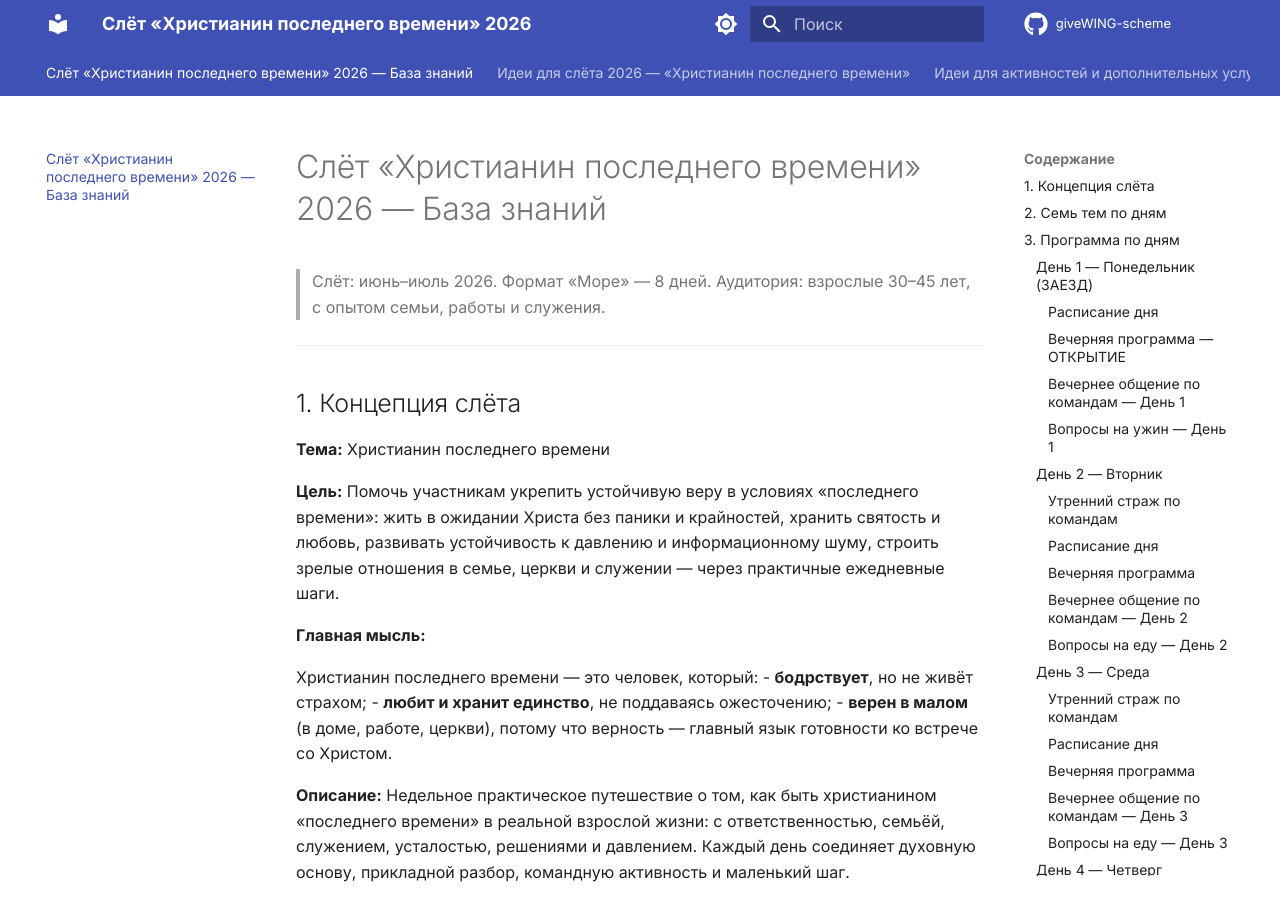
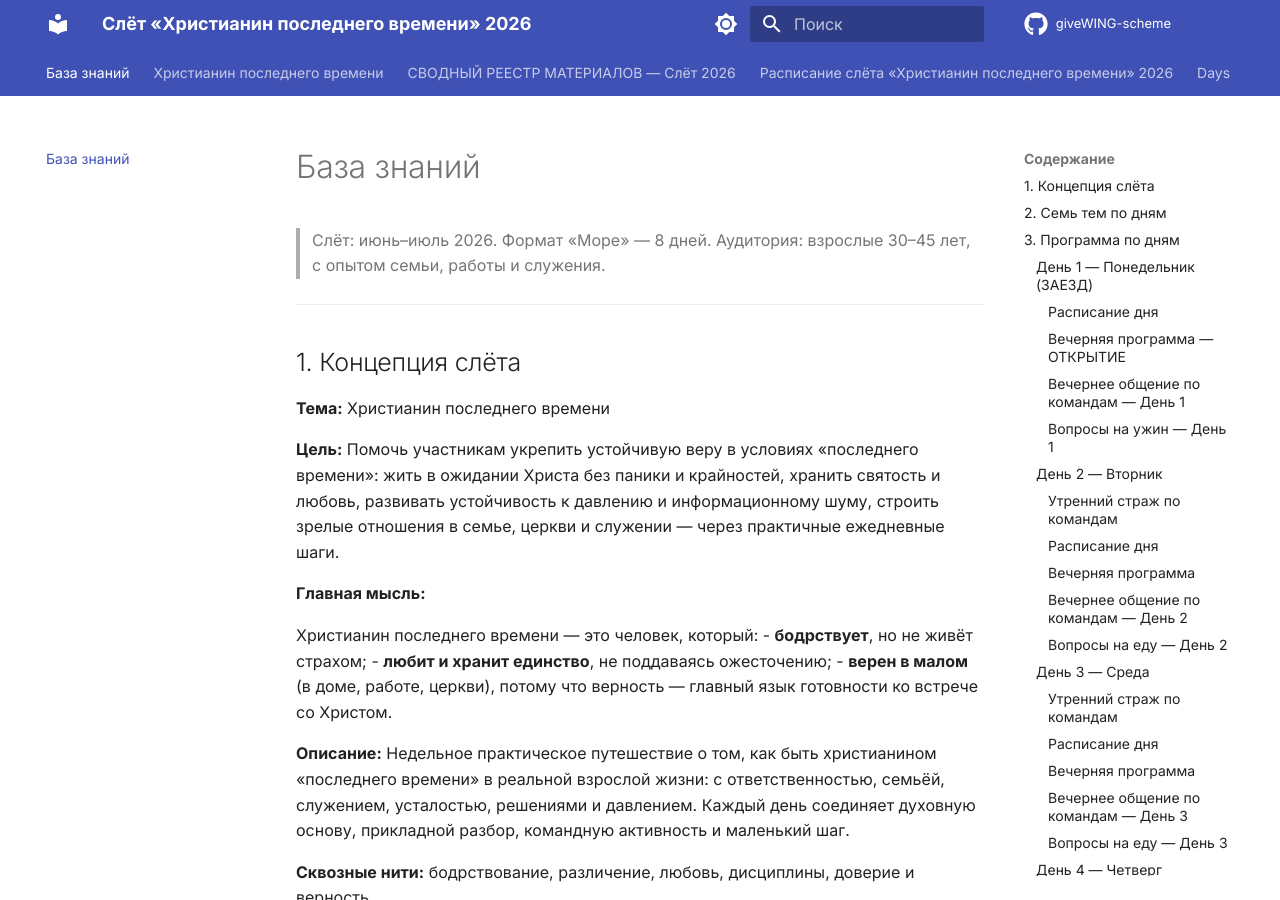
Before and after one commit to DanielFilinski/giveWING-scheme, an MkDocs documentation site: the page built from 2026/2026.md, in a window 1280 px wide and 900 px high. Built offline with MkDocs 1.6.1 and Material for MkDocs 9.7.7, drawn with Linux system fonts in a browser that asks for light colours; comment, search, counter and statistics services are not loaded.

```diff
--- a/2026/2026.md
+++ b/2026/2026.md
@@ -1,4 +1,4 @@
-# Слёт «Христианин последнего времени» 2026 — База знаний
+# База знаний
 
 > Слёт: июнь–июль 2026. Формат «Море» — 8 дней.
 > Аудитория: взрослые 30–45 лет, с опытом семьи, работы и служения.
```
Also changed, not shown: 2026/days/ideas.md (renamed from 2026/ideas.md), 2026/days/ideas_activities.md (renamed from 2026/ideas_activities.md), 2 other files.
